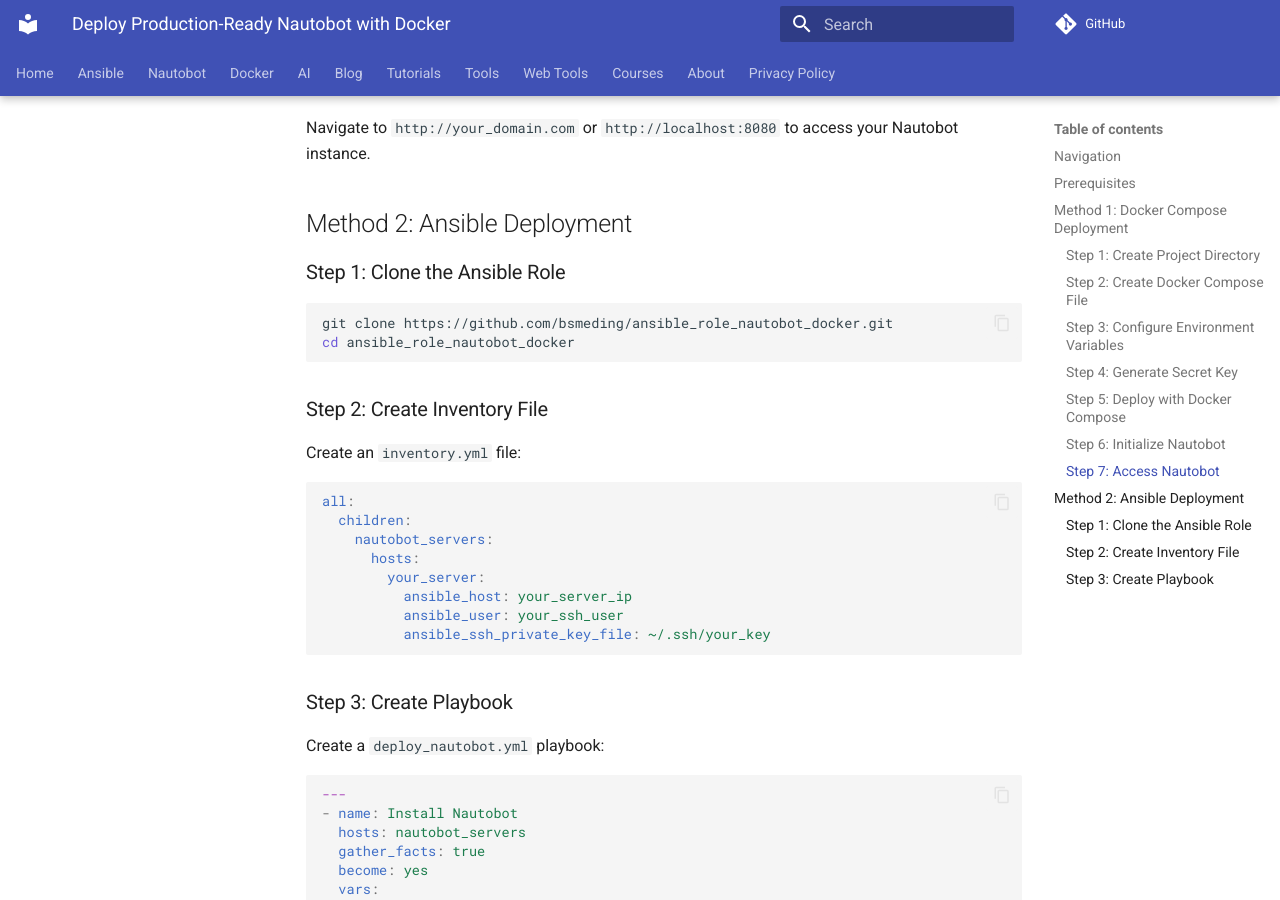
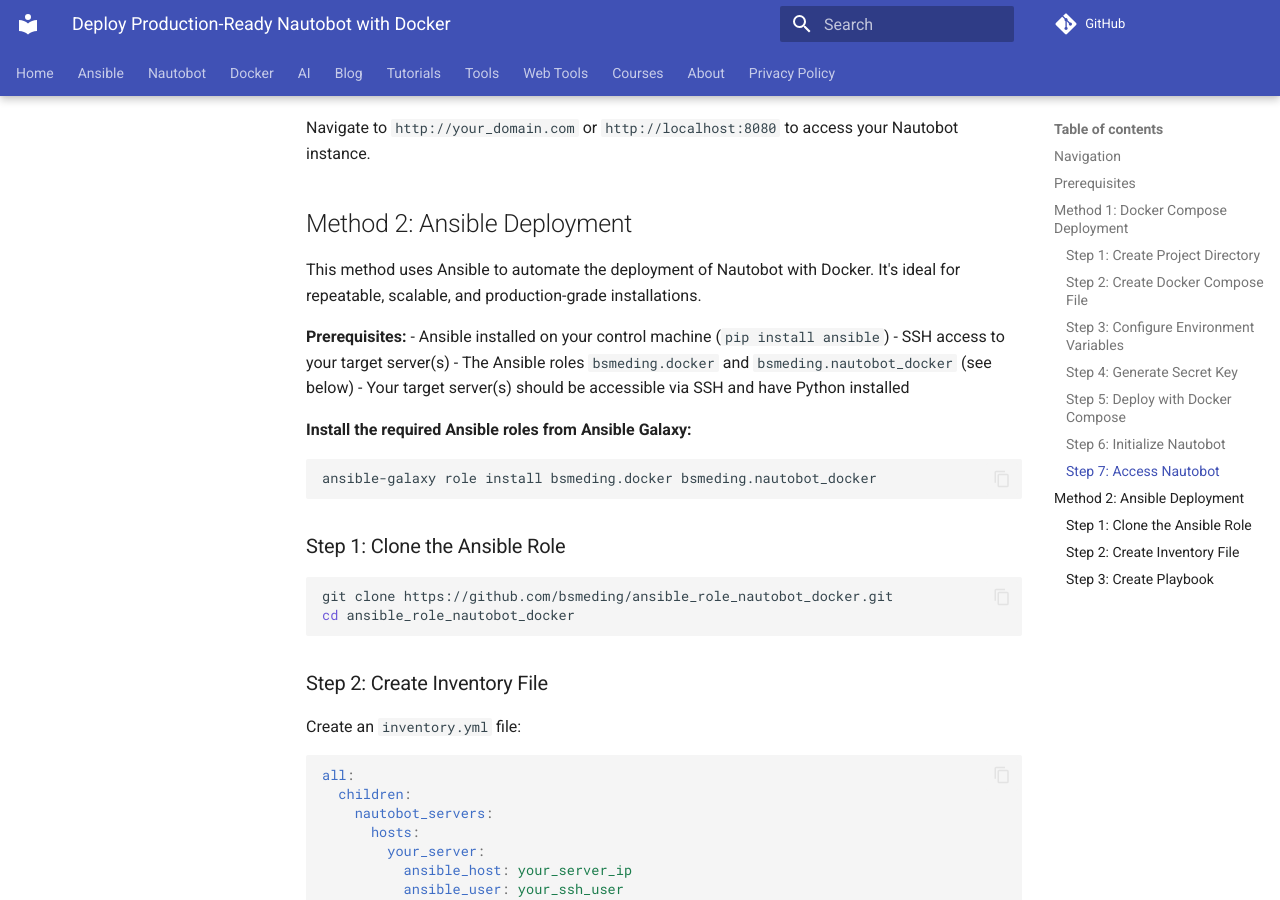
Before and after one commit to bsmeding/bsmeding.github.io, an MkDocs documentation site: the page built from docs/tutorials/install_nautobot_in_docker.md, in a window 1280 px wide and 900 px high, scrolled down 4885 px. Built offline with MkDocs 1.6.1 and Material for MkDocs 9.7.7, drawn with Linux system fonts in a browser that asks for light colours; comment, search, counter and statistics services are not loaded.

Commit message:
updatpdate nautobot with ansible

````diff
--- a/docs/tutorials/install_nautobot_in_docker.md
+++ b/docs/tutorials/install_nautobot_in_docker.md
@@ -242,6 +242,20 @@
 
 ## Method 2: Ansible Deployment
 
+This method uses Ansible to automate the deployment of Nautobot with Docker. It's ideal for repeatable, scalable, and production-grade installations.
+
+**Prerequisites:**
+- Ansible installed on your control machine (`pip install ansible`)
+- SSH access to your target server(s)
+- The Ansible roles `bsmeding.docker` and `bsmeding.nautobot_docker` (see below)
+- Your target server(s) should be accessible via SSH and have Python installed
+
+**Install the required Ansible roles from Ansible Galaxy:**
+
+```bash
+ansible-galaxy role install bsmeding.docker bsmeding.nautobot_docker
+```
+
 ### Step 1: Clone the Ansible Role
 
 ```bash
````
